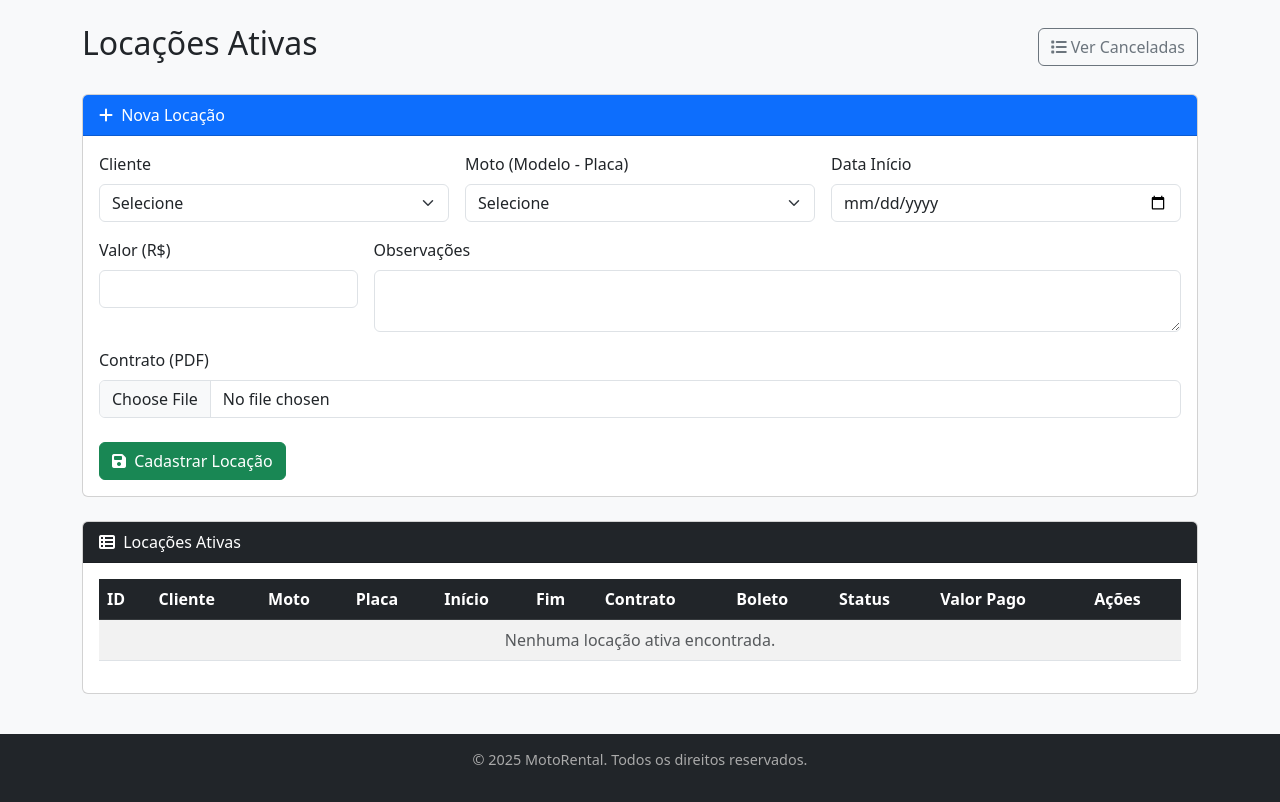
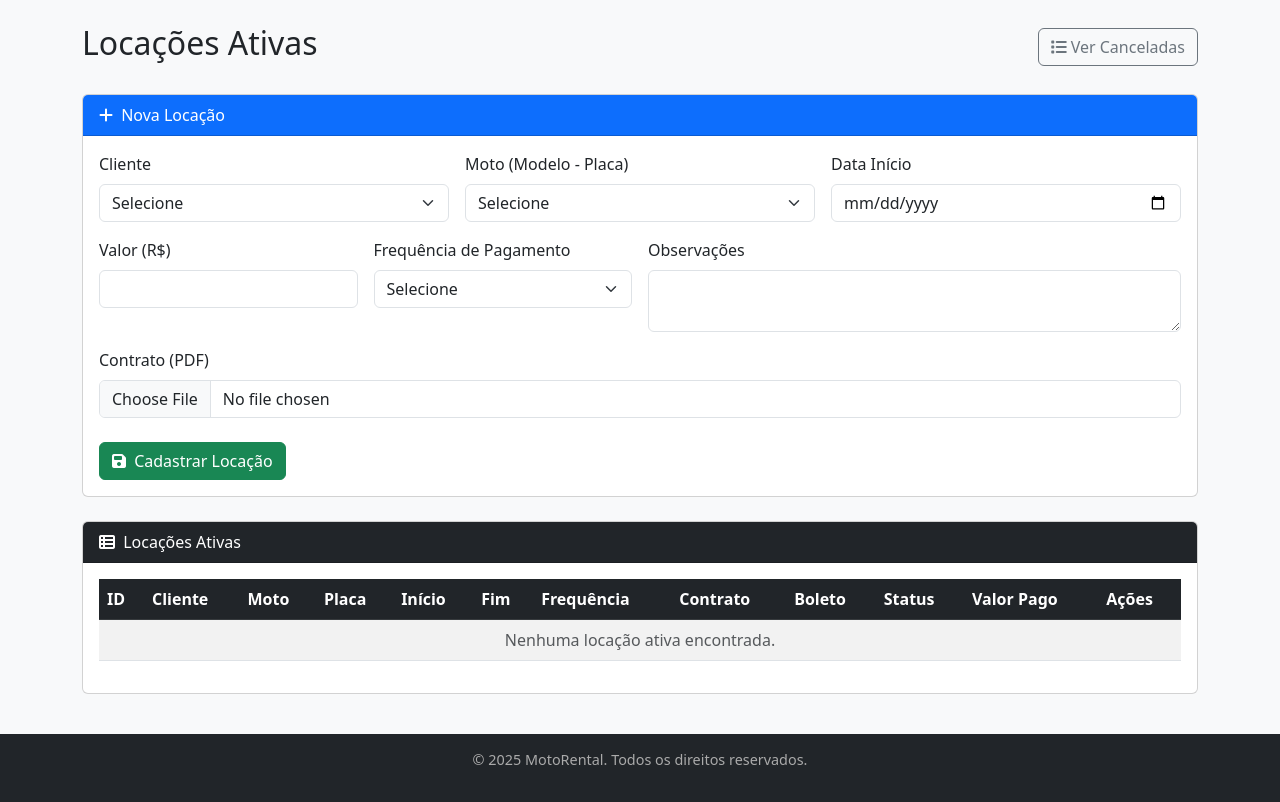
Before and after one commit to fabricio-47/MotoRental, a Flask app: page /locacoes in a window 1280 px wide. Shown: the part 56-858 px from the top of the page. Run offline with Flask 3, Linux system fonts and the light colour scheme; data that the repository does not hold is empty; parts of the project's set-up code (start-up, migrations or seed data) failed here and were passed over; some libraries are stand-ins or nearby versions.

Commit message:
alterações com frequencia de pagamento

```diff
--- a/app.py
+++ b/app.py
@@ -65,6 +65,9 @@ asaas_headers = {
     "access_token": ASAAS_API_KEY
 }
 
+# Frequências de pagamento permitidas
+FREQ_ALLOWED = {"semanal", "quinzenal", "mensal", "trimestral"}
+
 def criar_cliente_asaas(nome, email, cpf, telefone):
     payload = {"name": nome, "email": email, "cpfCnpj": cpf, "mobilePhone": telefone}
     r = requests.post(f"{ASAAS_BASE_URL}/customers", headers=asaas_headers, json=payload)
@@ -113,13 +116,13 @@ def login():
             cur.execute("SELECT id, username, email, senha FROM usuarios WHERE email = %s", (email,))
             user = cur.fetchone()
 
-        if user and check_password_hash(user["senha"], senha):
-            session["user_id"] = user["id"]
-            session["user_email"] = user["email"]
-            session["username"] = user["username"]
-            return redirect(url_for("dashboard"))
-        else:
-            flash("E-mail ou senha inválidos", "error")
+            if user and check_password_hash(user["senha"], senha):
+                session["user_id"] = user["id"]
+                session["user_email"] = user["email"]
+                session["username"] = user["username"]
+                return redirect(url_for("dashboard"))
+            else:
+                flash("E-mail ou senha inválidos", "error")
 
     return render_template("login.html")
 
@@ -247,7 +250,7 @@ def editar_cliente(id):
             flash("Cliente não encontrado!", "error")
             return redirect(url_for("clientes"))
 
-        return render_template("editar_cliente.html", cliente=cliente)
+    return render_template("editar_cliente.html", cliente=cliente)
 
 
 @app.route("/clientes/<int:id>/excluir", methods=["POST"])
@@ -331,7 +334,7 @@ def cliente_habilitacao(id):
             flash("Cliente não encontrado.", "error")
             return redirect(url_for("clientes"))
 
-        return render_template("cliente_habilitacao.html", cliente=cliente)
+    return render_template("cliente_habilitacao.html", cliente=cliente)
 
 
 @app.route("/clientes/<int:id>/habilitacao/excluir", methods=["POST"])
@@ -429,7 +432,7 @@ def editar_moto(id):
             flash("Moto não encontrada.", "error")
             return redirect(url_for("motos"))
 
-        return render_template("editar_moto.html", moto=moto)
+    return render_template("editar_moto.html", moto=moto)
 
 
 @app.route("/motos/<int:id>/excluir", methods=["POST"])
@@ -470,7 +473,7 @@ def excluir_moto(id):
             cur.execute("SELECT arquivo FROM moto_imagens WHERE moto_id=%s", (id,))
             imagens = cur.fetchall()
             for img in imagens:
-                caminho_img = os.path.join(app.config["UPLOAD_FOLDER_MOTO_IMAGENS"], img["arquivo"])
+                caminho_img = os.path.join(app.config["UPLOAD_FOLDER_MOTOS"], img["arquivo"])
                 if os.path.exists(caminho_img):
                     os.remove(caminho_img)
 
@@ -628,7 +631,7 @@ def moto_documento(moto_id):
 
             return redirect(url_for("moto_documento", moto_id=moto_id))
 
-        return render_template("moto_documento.html", moto=moto)
+    return render_template("moto_documento.html", moto=moto)
 
 
 @app.route("/motos/<int:moto_id>/documento/excluir", methods=["POST"])
@@ -668,6 +671,12 @@ def locacoes():
         data_inicio = request.form["data_inicio"]
         observacoes = (request.form.get("observacoes") or "").strip()
         valor = request.form.get("valor") or 0
+        frequencia_pagamento = request.form.get("frequencia_pagamento")
+
+        # Validação da frequência (precisa estar dentro do POST)
+        if frequencia_pagamento not in FREQ_ALLOWED:
+            flash("Frequência de pagamento inválida.", "error")
+            return redirect(url_for("locacoes"))
 
         try:
             with get_db().cursor(cursor_factory=psycopg2.extras.RealDictCursor) as cur:
@@ -711,13 +720,13 @@ def locacoes():
                         return redirect(url_for("locacoes"))
 
                     boleto_url = cobranca.get("bankSlipUrl")
-                    asaas_payment_id = cobranca.get("id")  # 🔹 CORRIGIDO: salvar ID do pagamento
+                    asaas_payment_id = cobranca.get("id")  # 🔹 salvar ID do pagamento
 
-                # Inserir locação com asaas_payment_id
+                # Inserir locação com valor e frequencia_pagamento
                 cur.execute("""
-                    INSERT INTO locacoes (cliente_id, moto_id, data_inicio, observacoes, contrato_pdf, boleto_url, asaas_payment_id)
-                    VALUES (%s,%s,%s,%s,%s,%s,%s)
-                """, (cliente_id, moto_id, data_inicio, observacoes, contrato_pdf, boleto_url, asaas_payment_id))
+                    INSERT INTO locacoes (cliente_id, moto_id, data_inicio, observacoes, valor, frequencia_pagamento, contrato_pdf, boleto_url, asaas_payment_id)
+                    VALUES (%s,%s,%s,%s,%s,%s,%s,%s,%s)
+                """, (cliente_id, moto_id, data_inicio, observacoes, valor, frequencia_pagamento, contrato_pdf, boleto_url, asaas_payment_id))
 
                 # Marcar moto como indisponível
                 cur.execute("UPDATE motos SET disponivel=FALSE WHERE id=%s", (moto_id,))
@@ -734,18 +743,19 @@ def locacoes():
     with get_db().cursor(cursor_factory=psycopg2.extras.RealDictCursor) as cur:
         cur.execute("""
             SELECT l.id,
-            c.nome AS cliente_nome,
-            m.modelo AS moto_modelo,
-            m.placa AS moto_placa,
-            l.data_inicio,
-            l.data_fim,
-            l.cancelado,
-            l.observacoes,
-            l.contrato_pdf,
-            l.boleto_url,
-            l.pagamento_status,
-            l.valor_pago,
-            l.data_pagamento
+                   c.nome AS cliente_nome,
+                   m.modelo AS moto_modelo,
+                   m.placa AS moto_placa,
+                   l.data_inicio,
+                   l.data_fim,
+                   l.cancelado,
+                   l.observacoes,
+                   l.contrato_pdf,
+                   l.boleto_url,
+                   l.pagamento_status,
+                   l.valor_pago,
+                   l.data_pagamento,
+                   l.frequencia_pagamento
             FROM locacoes l
             JOIN clientes c ON l.cliente_id = c.id
             JOIN motos m ON l.moto_id = m.id
@@ -761,7 +771,6 @@ def locacoes():
         motos = cur.fetchall()
 
     return render_template("locacoes.html", locacoes=locacoes, clientes=clientes, motos=motos)
-
 
 @app.route("/locacoes/<int:id>/editar", methods=["GET", "POST"])
 def editar_locacao(id):
@@ -836,7 +845,7 @@ def editar_locacao(id):
             flash("Locação não encontrada.", "error")
             return redirect(url_for("locacoes"))
 
-        return render_template("editar_locacao.html", locacao=locacao)
+    return render_template("editar_locacao.html", locacao=locacao)
 
 
 @app.route("/locacoes/<int:id>/cancelar", methods=["POST"])
@@ -870,17 +879,17 @@ def locacoes_canceladas():
     with get_db().cursor(cursor_factory=psycopg2.extras.RealDictCursor) as cur:
         cur.execute("""
             SELECT l.id,
-            c.nome AS cliente_nome,
-            m.modelo AS moto_modelo,
-            m.placa AS moto_placa,
-            l.data_inicio,
-            l.data_fim,
-            l.observacoes,
-            l.contrato_pdf,
-            l.boleto_url,
-            l.pagamento_status,
-            l.valor_pago,
-            l.data_pagamento
+                   c.nome AS cliente_nome,
+                   m.modelo AS moto_modelo,
+                   m.placa AS moto_placa,
+                   l.data_inicio,
+                   l.data_fim,
+                   l.observacoes,
+                   l.contrato_pdf,
+                   l.boleto_url,
+                   l.pagamento_status,
+                   l.valor_pago,
+                   l.data_pagamento
             FROM locacoes l
             JOIN clientes c ON l.cliente_id = c.id
             JOIN motos m ON l.moto_id = m.id
--- a/templates/locacoes.html
+++ b/templates/locacoes.html
@@ -1,3 +1,4 @@
+<!-- locacoes.html -->
 {% extends "base.html" %}
 {% block title %}Locações Ativas{% endblock %}
 {% block content %}
@@ -42,7 +43,17 @@
     <label for="valor" class="form-label">Valor (R$)</label>
     <input type="number" name="valor" min="0" step="0.01" class="form-control">
     </div>
-        <div class="col-md-9">
+    <div class="col-md-3">
+    <label for="frequencia_pagamento" class="form-label">Frequência de Pagamento</label>
+    <select name="frequencia_pagamento" class="form-select" required>
+    <option value="">Selecione</option>
+    <option value="semanal">Semanal</option>
+    <option value="quinzenal">Quinzenal</option>
+    <option value="mensal">Mensal</option>
+    <option value="trimestral">Trimestral</option>
+    </select>
+    </div>
+    <div class="col-md-6">
     <label for="observacoes" class="form-label">Observações</label>
     <textarea name="observacoes" class="form-control"></textarea>
     </div>
@@ -76,6 +87,7 @@
     <th>Placa</th>
     <th>Início</th>
     <th>Fim</th>
+    <th>Frequência</th>
     <th>Contrato</th>
     <th>Boleto</th>
     <th>Status</th>
@@ -92,6 +104,7 @@
     <td>{{ locacao.moto_placa }}</td>
     <td>{{ locacao.data_inicio }}</td>
     <td>{{ locacao.data_fim or '-' }}</td>
+    <td>{{ locacao.frequencia_pagamento or '-' }}</td>
     <td>
     {% if locacao.contrato_pdf %}
     <a class="btn btn-sm btn-outline-dark"
@@ -148,7 +161,7 @@
     </tr>
     {% else %}
     <tr>
-            <td colspan="11" class="text-center text-muted">Nenhuma locação ativa encontrada.</td>
+    <td colspan="12" class="text-center text-muted">Nenhuma locação ativa encontrada.</td>
     </tr>
     {% endfor %}
     </tbody>
```
Also changed, not shown: schema.sql (+13 -12 lines), templates/editar_locacao.html (+12 -1 lines). Lines whose indentation alone changed are shown as unchanged.
